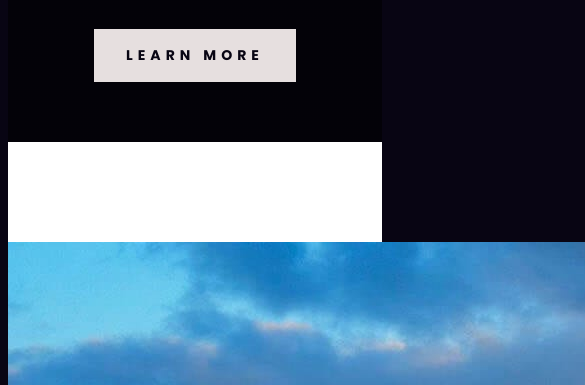
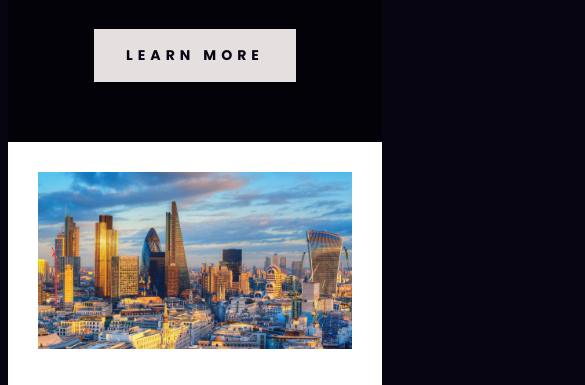
Before and after one commit to CreativeOxana/Travel_London, a plain HTML site: page index.html in a window 390 px wide. Shown: the part 275-660 px from the top of the page, 585 px wide, since content can reach past the window. Drawn offline with Linux system fonts and the light colour scheme; a web font is replaced by a local one.

Commit message:
grid responsive

```diff
--- a/index.html
+++ b/index.html
@@ -22,9 +22,13 @@
         <a href="#more">Learn more</a>
       </header>
       <main>
-        <section class="grid">
+        <section class="grid grid-2-columns">
           <div>
-            <img src="images/metropole.jpg" alt="London city" />
+            <img
+              src="images/metropole.jpg"
+              alt="Metropolis"
+              class="img-responsive"
+            />
           </div>
           <div>
             <h2>Why London?</h2>
@@ -59,7 +63,7 @@
         </section>
       </main>
       <footer>
-        <section class="grid">
+        <section class="grid grid-3-columns-with-first-narrow">
           <div>
             <h3>More about London</h3>
             <ul>
--- a/src/styles.css
+++ b/src/styles.css
@@ -125,8 +125,19 @@ section {
 
 .grid {
   display: grid;
+  grid-gap: 64px;
+}
+
+.grid-2-columns {
+  grid-template-columns: 1fr 1fr;
+}
+
+.grid-3-columns-with-first-narrow {
   grid-template-columns: 1fr 2fr 2fr;
-  grid-gap: 64px;
+}
+
+.img-responsive {
+  max-width: 100%;
 }
 
 @media (max-width: 960px) {
@@ -142,4 +153,11 @@ section {
   header h3 {
     font-size: 12px;
   }
+  .grid {
+    grid-template-columns: 1fr;
+    grid-gap: 32px;
+  }
+  section {
+    padding: 30px;
+  }
 }
```
